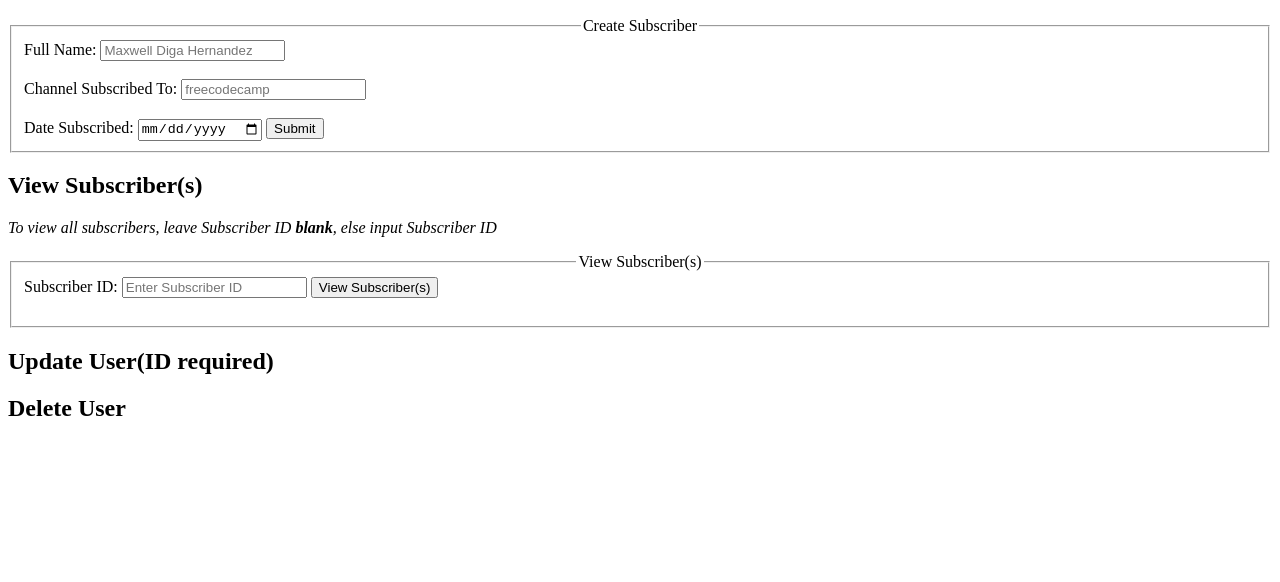
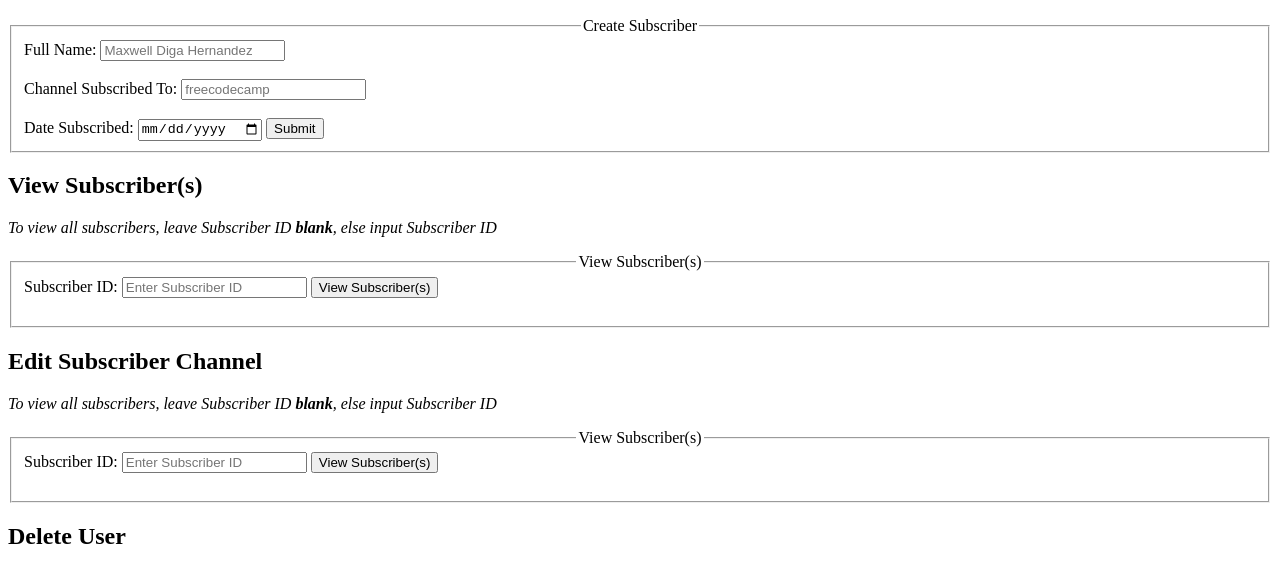
Before and after one commit to mack-20/first-rest-api, a website: page views/index.html in a window 1280 px wide. Shown: the part 110-692 px from the top of the page. Drawn offline with Linux system fonts and the light colour scheme.

Commit message:
Added form to the Edit Subscriber details section

```diff
--- a/views/index.html
+++ b/views/index.html
@@ -54,7 +54,20 @@
 
         <!--UPDATE Subscriber Info-->
         <section>
-            <h2>Update User(ID required)</h2>
+            <h2>Edit Subscriber Channel</h2>
+
+            <form action="/subscribers" method="GET">
+                <p><em>To view all subscribers, leave Subscriber ID <b>blank</b>, else input Subscriber ID</em></p>
+                <fieldset>
+                    <legend style="text-align: center;">View Subscriber(s)</legend>
+                    <!-- View Single or Multiple Subscriber(s) -->
+                    <label for="id">Subscriber ID:</label>
+                    <input type="text" id="id" name="id" placeholder="Enter Subscriber ID">
+                    <button type="submit">View Subscriber(s)</button>
+                    <br><br>
+                </fieldset>
+            </form>
+
         </section>
 
         <!--DELETE Subscriber-->
```
Also changed, not shown: 1 other file.
